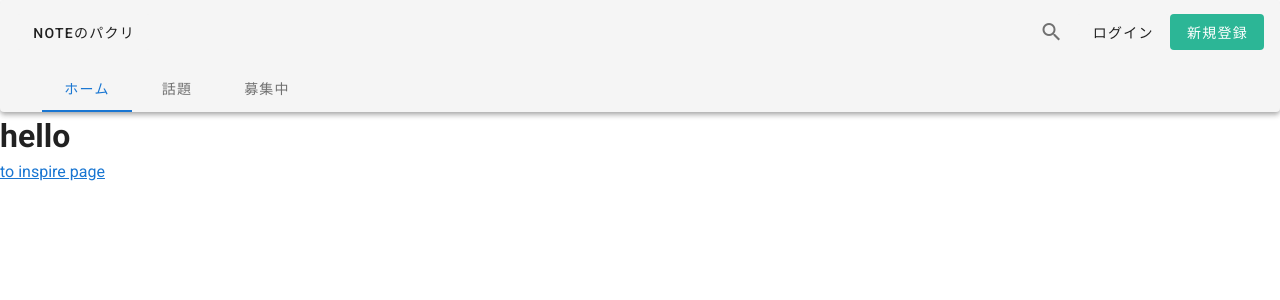
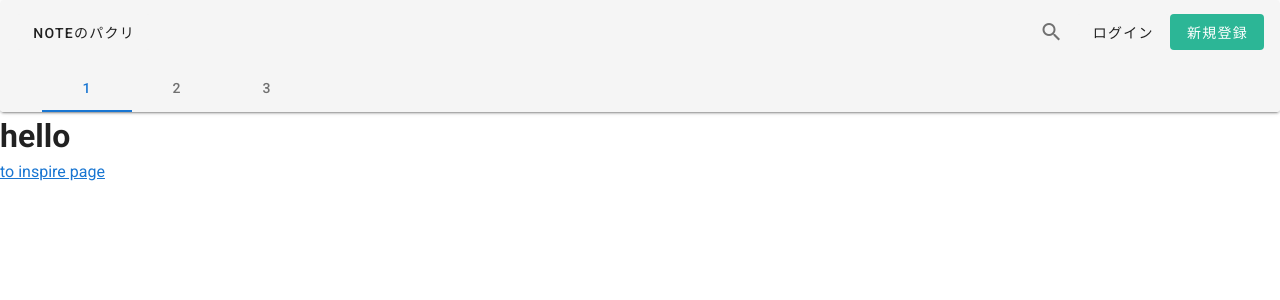
Before and after one commit to takeru-doi-0210/blog_app, a Nuxt app in the folder front/: page / in a window 1280 px wide. Shown: the top 300 px of the page. Built offline with nearby package versions, Linux system fonts and the light colour scheme.

Commit message:
サブヘッダのルーティング設定

```diff
--- a/front/components/common/Header.vue
+++ b/front/components/common/Header.vue
@@ -1,6 +1,6 @@
 <template>
   <v-card>
-    <v-app-bar app>
+    <v-app-bar flat>
         <v-btn href="/" depressed>Noteのパクリ</v-btn>
         <v-spacer />
         <v-btn icon>
@@ -8,14 +8,28 @@
         </v-btn>
         <v-btn nuxt href="login" depressed>ログイン</v-btn></v-btn>
         <v-btn nuxt href="create" color="#2cb696" class="white--text" depressed>新規登録</v-btn></v-btn>
-      <template v-slot:extension v-if="isHome">
-        <v-tabs align-with-title>
-          <v-tab>ホーム</v-tab>
-          <v-tab>話題</v-tab>
-          <v-tab>募集中</v-tab>
+      <template v-slot:extension>
+        <v-tabs align-with-title v-model="tab">
+          <v-tab v-for="text in texts" :key="text.id" nuxt link :to="text.url">{{text.title}}</v-tab>
         </v-tabs>
+        <!--<Nuxt></Nuxt>-->
       </template>
     </v-app-bar>
+
+    <!--<v-tabs-items v-model="tab">-->
+    <!--  <v-sheet>-->
+    <!--    <v-container height="300px">-->
+    <!--      <v-tab-item-->
+    <!--        v-for="item in items"-->
+    <!--        :key="item"-->
+    <!--      >-->
+    <!--        <v-card flat>-->
+    <!--          <v-card-text v-text="text"></v-card-text>-->
+    <!--        </v-card>-->
+    <!--      </v-tab-item>-->
+    <!--    </v-container>-->
+    <!--    </v-sheet>-->
+    <!--</v-tabs-items>-->
   </v-card>
 </template>
 
@@ -25,13 +39,20 @@
 export default {
   data() {
     return {
+      tab: null,
+      items: ["HOME", "話題", "サークル"],
+      texts: [
+        {title: "1", url: "/"},
+        {title: "2", url: "/create"},
+        {title: "3", url: "/login"},
+      ]
     }
   },
   computed: {
     /*global location*/
-    isHome() {
-      return location.pathname == "/"
-    },
+    // isHome() {
+    //   return location.pathname == "/"
+    // },
   }
 }
 </script>
```
Also changed, not shown: front/components/common/SubHeader.vue (added, +25 -0 lines).
